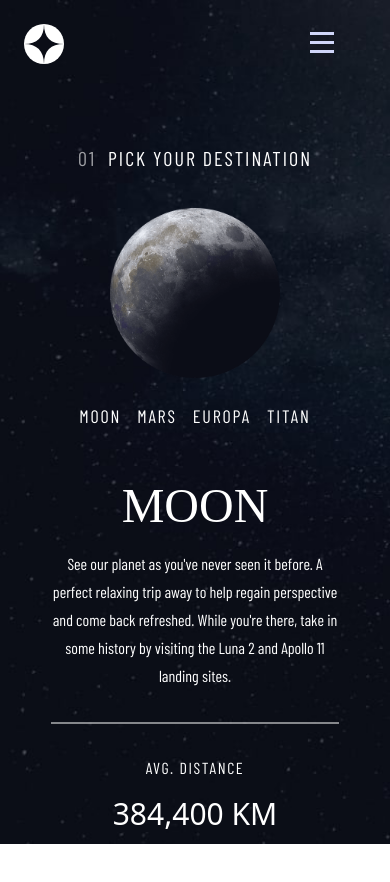
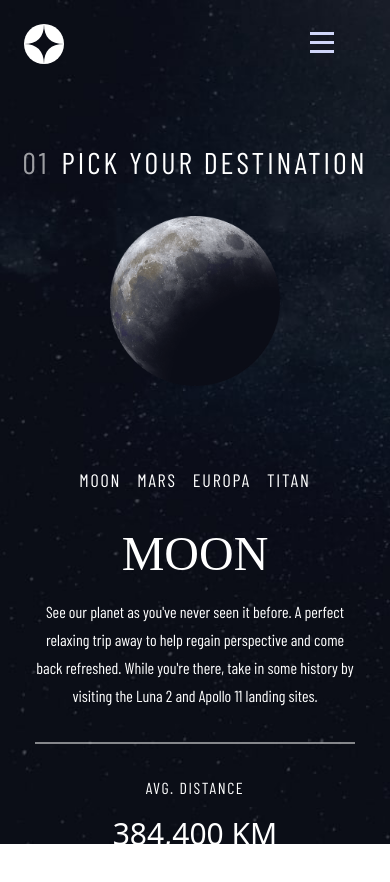
Before and after one commit to victoriacheng15/fem-space-tourism, a React (Vite) app: page /destination in a window 390 px wide. Shown: the top 882 px of the page. Built offline with nearby package versions, Linux system fonts and the light colour scheme; a web font is replaced by a local one.

Commit message:
add responsive view for desktop

```diff
--- a/src/routes/Destination.jsx
+++ b/src/routes/Destination.jsx
@@ -29,17 +29,20 @@ const Destination = () => {
 
   return (
     <main className="w-screen h-screen pt-36 md:pt-52 bpCustom:pt-96 text-white bg-no-repeat bg-cover bg-destination-mobile md:bg-destination-tablet bpCustom:bg-destination-desktop">
-      <div className="w-11/12 m-auto max-w-screen-bpCustom">
-        <h1 className="text-xl tracking-widest text-center text-white uppercase font-barlow mb-9">
+      <div className="m-auto max-w-screen-bpCustom">
+        <h1 className="text-3xl tracking-widest text-center text-white uppercase font-barlow mb-9 bpCustom:text-left bpCustom:pl-40 bpCustom:mb-20">
           <span className="mr-3 opacity-60">01</span>
           pick your destination
         </h1>
-        <div className="mb-6 w-[10.625rem] md:w-[18.75rem] aspect-square grid place-items-center m-auto">
+        <div className="flex flex-col items-center justify-center gap-10 bpCustom:gap-20 bpCustom:flex-row">
+          <div className="mb-6 grid place-items-center">
             <img
+              className="w-[10.625rem] md:w-[18.75rem] bpCustom:w-[27.8125rem] aspect-square"
               src={`./assets/destination/image-${planetName}.png`}
               alt={planetName}
             />
           </div>
+          <section className="flex flex-col items-center p-4">
             <div className="flex items-center justify-center w-full gap-4 mb-7">
               {
             planetList.map((planet) => (
@@ -55,9 +58,8 @@ const Destination = () => {
             ))
           }
             </div>
-        <section className="w-80 md:w-[35.625rem] m-auto grid place-items-center p-4">
             <h1 className="text-5xl uppercase mb-5 font-bellefair">{planetName}</h1>
-          <p className=" text-base leading-7 text-center mb-8 font-barlow">
+            <p className=" text-base leading-7 text-center mb-8 font-barlow w-80 md:w-[35.625rem] bpCustom:w-[27.8125rem]">
               {
               data.map((planet) => (planet.name.toLowerCase() === planetName ? planet.info.description : ''))
             }
@@ -79,6 +81,7 @@ const Destination = () => {
             </div>
           </section>
         </div>
+      </div>
     </main>
   );
 };
```
Lines whose indentation alone changed are shown as unchanged.
